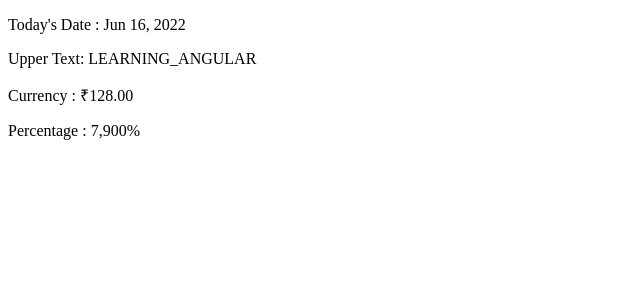
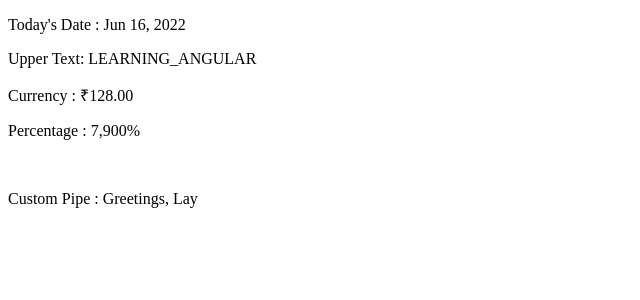
Before and after one commit to laykhatri241/Learn_Angular_13, an Angular app: page / in a window 1280 px wide. Shown: the top 300 px of the page, without its empty margins (0-640 px from the left). Built offline with nearby package versions, Linux system fonts and the light colour scheme.

Commit message:
Custom Pipes

```diff
--- a/src/app/app.component.html
+++ b/src/app/app.component.html
@@ -2,3 +2,6 @@
 <p>Upper Text: {{ title | uppercase }}</p>
 <p>Currency : {{ 128 | currency: "INR" }}</p>
 <p>Percentage : {{ 79 | percent }}</p>
+
+<br />
+<p>Custom Pipe : {{ "Lay" | greetings }}</p>
--- a/src/app/app.module.ts
+++ b/src/app/app.module.ts
@@ -2,10 +2,12 @@ import { NgModule } from '@angular/core';
 import { BrowserModule } from '@angular/platform-browser';
 
 import { AppComponent } from './app.component';
+import { GreetingsPipe } from './greetings.pipe';
 
 @NgModule({
   declarations: [
-    AppComponent
+    AppComponent,
+    GreetingsPipe
   ],
   imports: [
     BrowserModule
--- /dev/null
+++ b/src/app/greetings.pipe.ts
@@ -0,0 +1,10 @@
+import { Pipe, PipeTransform } from '@angular/core';
+
+@Pipe({
+  name: 'greetings',
+})
+export class GreetingsPipe implements PipeTransform {
+  transform(value: string, ...args: unknown[]): unknown {
+    return 'Greetings, ' + value;
+  }
+}
```
Also changed, not shown: 1 other file (tests, documents, lock files or other folders).
